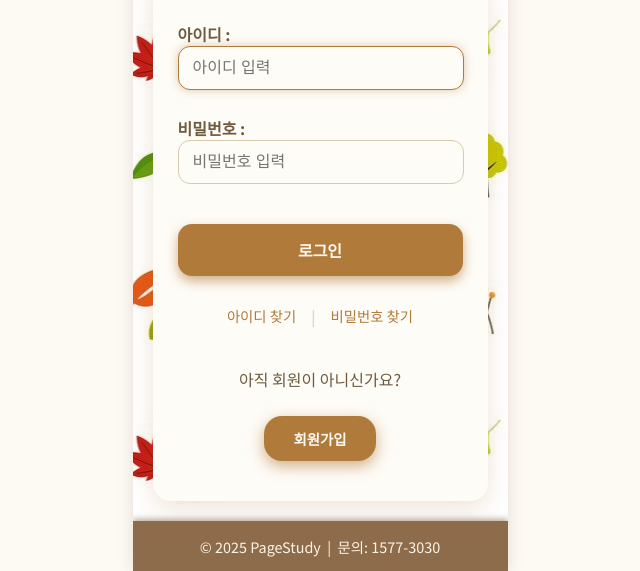
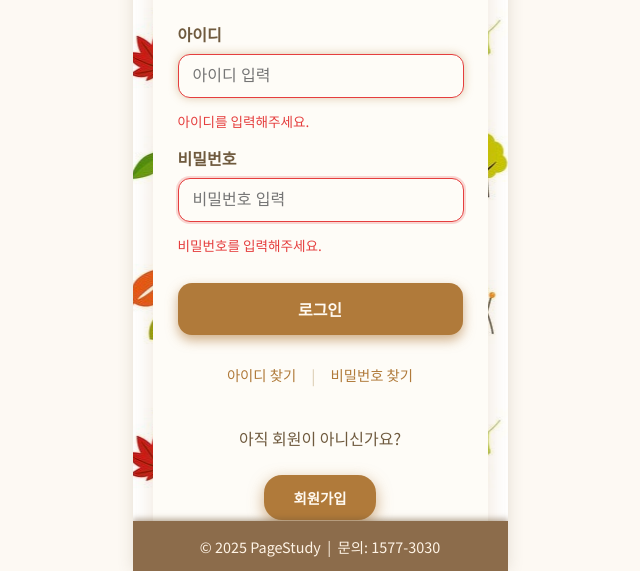
Before and after one commit to harford-stack/LIB_Project, a plain HTML site: page client/LIB_Login.html in a window 1280 px wide. Both pictures are taken after a click on the button "로그인". Shown: the part 229-800 px from the top of the page, without its empty margins (320-960 px from the left). Drawn offline with nearby package versions, Linux system fonts and the light colour scheme.

Commit message:
2025.09.18

```diff
--- a/client/LIB_Login.html
+++ b/client/LIB_Login.html
@@ -40,6 +40,30 @@
             font-size: 1rem;
         }
 
+        .form-group {
+            margin-bottom: 15px; /* 각 입력 그룹 간 간격 */
+        }
+
+        .error-message {
+            color: #e53e3e; /* 빨간색 오류 메시지 */
+            font-size: 0.85rem;
+            margin-top: 5px;
+            line-height: 1.3;
+            display: block; /* 줄바꿈 및 블록 요소로 표시 */
+        }
+
+        /* 오류가 있는 입력 필드의 테두리를 강조 */
+        .input-error {
+            border: 1px solid #e53e3e !important; /* 중요한 오류 표시이므로 !important를 사용하거나 우선순위를 높임 */
+            box-shadow: 0 0 0 2px rgba(229, 62, 62, 0.2);
+        }
+
+        .general-error {
+            text-align: center;
+            margin-top: 15px;
+            font-weight: bold;
+        }
+
         /* 입력 필드 스타일 */
         .login-container input[type="text"],
         .login-container input[type="password"] {
@@ -50,7 +74,7 @@
             border-radius: 12px;
             background-color: #fefcf7;
             color: #5a4631;
-            margin-bottom: 18px;
+            margin-bottom: 10px;
             transition: border-color 0.3s ease, box-shadow 0.3s ease;
         }
 
@@ -167,21 +191,33 @@
         <div id="main-content">
             <div class="login-container">
                 <h2>로그인</h2>
-                <div>
-                    <label>
-                        아이디 :
-                        <input
-                            type="text"
-                            v-model="userId"
-                            id="userId_input"
-                            placeholder="아이디 입력">
-                    </label>
+                <div class="form-group">
+                    <label for="userId_input">아이디</label>
+                    <input
+                        type="text"
+                        v-model="userId"
+                        id="userId_input"
+                        placeholder="아이디 입력"
+                        @input="clearErrors"
+                        :class="{ 'input-error' : userIdError || loginError }"
+                    >
+                    <p v-if="userIdError" class="error-message">{{ userIdError }}</p>
                 </div>
-                <div>
-                    <label>
-                        비밀번호 : <input type="password" v-model="pwd" id="pwd_input" placeholder="비밀번호 입력">
-                    </label>
+
+                <div class="form-group">
+                    <label for="pwd_input">비밀번호</label>
+                    <input
+                        type="password"
+                        v-model="pwd"
+                        id="pwd_input"
+                        placeholder="비밀번호 입력"
+                        @input="clearErrors"
+                        :class="{ 'input-error' : pwdError || loginError }"
+                    >
+                    <p v-if="pwdError" class="error-message">{{ pwdError }}</p>
                 </div>
+
+                <p v-if="loginError" class="error-message general-error">{{ loginError }}</p>
                 <div>
                     <button @click="fnLogin">로그인</button>
                 </div>
@@ -232,35 +268,59 @@
             return {
                 // 변수 - (key : value)
                 userId : "",
-                pwd : ""
+                pwd : "",
+                userIdError: null, // 아이디 오류 메시지
+                pwdError: null,    // 비밀번호 오류 메시지
+                loginError: null   // 일반 로그인 실패 메시지
             };
         },
         methods: {
             // 함수(메소드) - (key : function())
+            clearErrors() { // 에러 메시지들을 초기화하는 메소드
+                this.userIdError = null;
+                this.pwdError = null;
+                this.loginError = null;
+            },
+            validateUserId() {
+                this.userIdError = null;
+                if (!this.userId || this.userId.trim() === "") {
+                    this.userIdError = "아이디를 입력해주세요.";
+                    return false;
+                }
+                return true;
+            },
+            validatePwd() {
+                this.pwdError = null;
+                if (!this.pwd || this.pwd.trim() === "") {
+                    this.pwdError = "비밀번호를 입력해주세요.";
+                    return false;
+                }
+                return true;
+            },
             fnLogin: function () {
                 let self = this;
+                // 기존 에러 메시지 모두 초기화
+                self.clearErrors();
 
-                // 아이디 입력 확인
-                if (!self.userId || self.userId.trim() === "") {
-                    // trim() => 문자열 양쪽 끝의 모든 공백(스페이스, 탭, 줄바꿈 등)을 제거
-                    alert("아이디를 입력해주세요");
-                    // 아이디 필드 포커스
+                // 클라이언트 측 유효성 검사
+                const isUserIdValid = self.validateUserId();
+                const isPwdValid = self.validatePwd();
+
+                if (!isUserIdValid) {
                     document.getElementById("userId_input").focus();
                     return;
                 }
-
-                // 비밀번호 입력 확인
-                if (!self.pwd || self.pwd.trim() === "") {
-                    alert("비밀번호를 입력해주세요");
-                    // 비번 필드 포커스
+                if (!isPwdValid) {
                     document.getElementById("pwd_input").focus();
                     return;
                 }
 
+                // 모든 클라이언트 유효성 검사 통과 시 AJAX 요청
                 let param = {
-                    userId : self.userId.trim(),
-                    pwd : self.pwd.trim()
+                    userId: this.userId.trim(),
+                    pwd: this.pwd.trim()
                 };
+
                 $.ajax({
                     url: "http://localhost:3009/lib/login",
                     dataType: "json",
@@ -269,13 +329,13 @@
                     success: function (data) {
                         if(data.length > 0) {
                             // 로그인 성공
-                            alert(data[0].NAME + "님 환영합니다");
+                            // alert(data[0].NAME + "님 환영합니다");
                             sessionStorage.setItem("sessionId", data[0].USERID);
                             sessionStorage.setItem("sessionName", data[0].NAME);
                             location.href="LIB_Main.html"
                         } else {
                             // 로그인 실패
-                            alert("아이디 또는 비밀번호를 확인해주세요");
+                            self.loginError = "아이디 또는 비밀번호를 확인해주세요.";
 
                             // 기존 입력 내용 지우기
                             self.userId = "";
@@ -284,6 +344,10 @@
                             // 아이디 필드 포커스
                             document.getElementById("userId_input").focus();
                         }
+                    },
+                    error: (jqXHR, textStatus, errorThrown) => { // 에러 핸들링 추가
+                        console.error("로그인 AJAX 에러:", textStatus, errorThrown);
+                        self.loginError = "로그인 처리 중 오류가 발생했습니다. 잠시 후 다시 시도해주세요.";
                     }
                 });
             }
```
